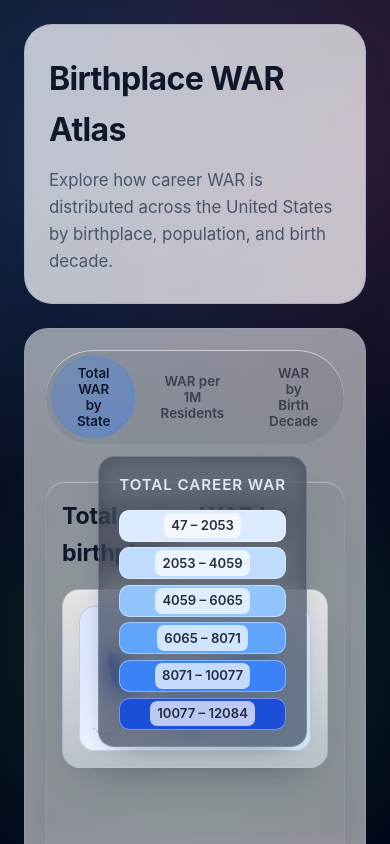
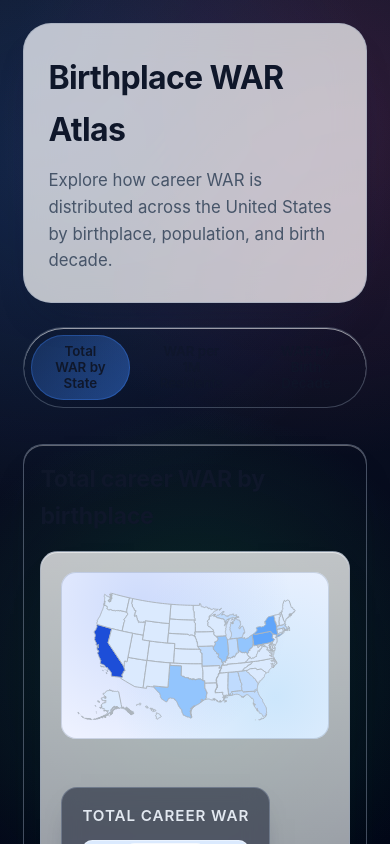
Before and after one commit to rhicksrad/WAR, a React (Vite) app: page / in a window 390 px wide. Shown: the top 844 px of the page. Built offline with nearby package versions, Linux system fonts and the light colour scheme.

Commit message:
Expand layout and reposition legend

```diff
--- a/src/styles/App.module.css
+++ b/src/styles/App.module.css
@@ -2,9 +2,9 @@
   display: flex;
   flex-direction: column;
   min-height: 100vh;
-  margin: 0 auto;
-  padding: clamp(1.5rem, 4vw, 3rem);
-  max-width: 1240px;
+  width: 100%;
+  margin: 0;
+  padding: clamp(1.5rem, 3vw, 3rem) clamp(1.5rem, 6vw, 5rem);
   gap: clamp(1.5rem, 3vw, 2.25rem);
 }
 
@@ -48,15 +48,10 @@
 
 .main {
   display: grid;
-  grid-template-columns: minmax(0, 1fr) minmax(260px, 320px);
-  gap: clamp(1.5rem, 3vw, 2.5rem);
+  grid-template-columns: minmax(0, 2.5fr) minmax(280px, 1fr);
+  gap: clamp(1.75rem, 3.5vw, 3rem);
   align-items: start;
-  padding: clamp(1.25rem, 3vw, 2rem);
-  border-radius: 1.5rem;
-  border: 1px solid var(--border-soft);
-  background: var(--surface-muted);
-  box-shadow: var(--shadow-soft);
-  backdrop-filter: blur(14px);
+  width: 100%;
 }
 
 .leftColumn {
@@ -74,15 +69,15 @@
 
 .visualization {
   position: relative;
-  min-height: 520px;
-  padding: clamp(1.25rem, 2.5vw, 1.75rem);
+  min-height: clamp(560px, 65vh, 760px);
+  padding: clamp(1.5rem, 2.75vw, 2.25rem);
   border-radius: 1.25rem;
   border: 1px solid var(--border-soft);
   background: rgba(15, 23, 42, 0.02);
   box-shadow: inset 0 1px 0 rgba(255, 255, 255, 0.35), var(--shadow-soft);
   display: flex;
   flex-direction: column;
-  gap: 1.25rem;
+  gap: 1.5rem;
 }
 
 .placeholder {
@@ -126,16 +121,17 @@
 @media (max-width: 1080px) {
   .main {
     grid-template-columns: 1fr;
+    gap: clamp(1.5rem, 4vw, 2.5rem);
   }
 
   .visualization {
-    min-height: 420px;
+    min-height: clamp(480px, 60vh, 640px);
   }
 }
 
 @media (max-width: 720px) {
-  .main {
-    padding: 1.25rem;
+  .app {
+    padding: clamp(1rem, 6vw, 1.75rem);
   }
 
   .visualization {
--- a/src/styles/MapView.module.css
+++ b/src/styles/MapView.module.css
@@ -14,8 +14,11 @@
 }
 
 .mapContainer {
-  position: relative;
-  padding: 1rem;
+  display: grid;
+  grid-template-columns: minmax(0, 1fr) auto;
+  gap: clamp(1rem, 2vw, 2rem);
+  align-items: start;
+  padding: clamp(1.25rem, 2.5vw, 2rem);
   border-radius: 1.1rem;
   border: 1px solid var(--border-soft);
   background: linear-gradient(180deg, rgba(255, 255, 255, 0.75) 0%, rgba(226, 232, 240, 0.55) 100%);
@@ -55,7 +58,20 @@
 }
 
 .legendContainer {
-  position: absolute;
-  right: 1.25rem;
-  bottom: 1.25rem;
+  position: static;
+  align-self: stretch;
+  display: flex;
+  align-items: flex-start;
+  justify-content: flex-end;
 }
+
+@media (max-width: 900px) {
+  .mapContainer {
+    grid-template-columns: 1fr;
+  }
+
+  .legendContainer {
+    justify-content: flex-start;
+    margin-top: 1rem;
+  }
+}
```
